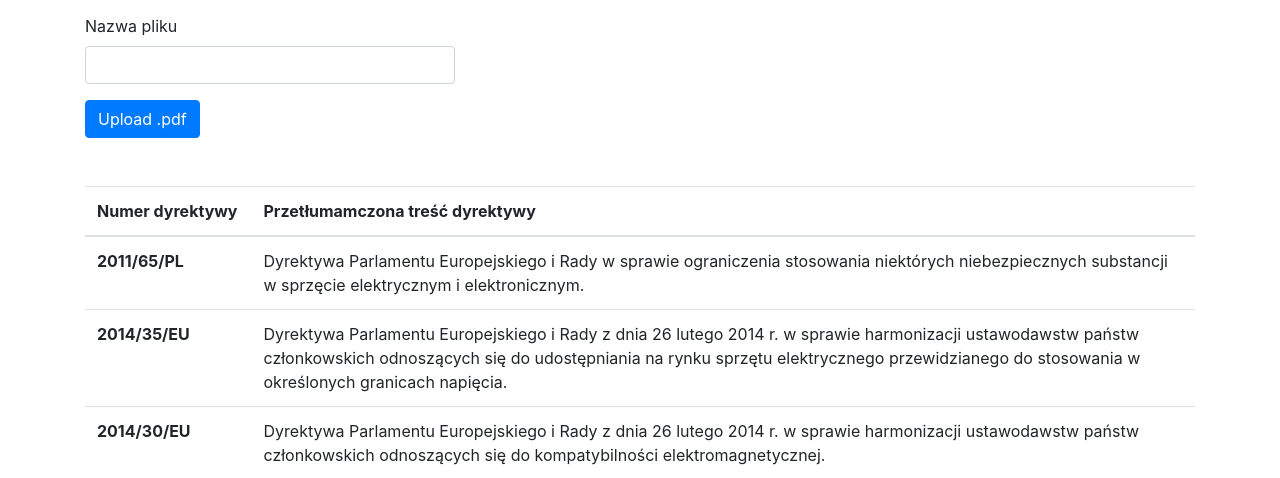
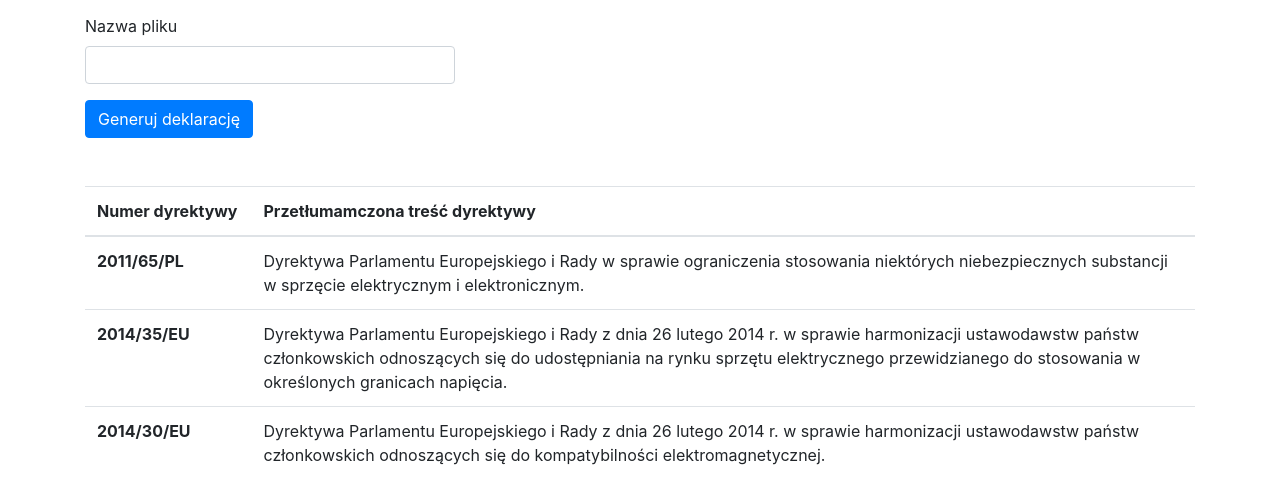
Before and after one commit to Patryk-Manaj/flask_creator_2-, a Flask app: page /upload-pdf in a window 1280 px wide. Shown: the part 1376-1854 px from the top of the page. Run offline with Flask 2, Linux system fonts and the light colour scheme; the visitor is signed in with stand-in values (Sample User, id 1); data comes from the database, SQL or seed files in the repository.

Commit message:
Update upload_pdf.html

```diff
--- a/app/templates/public/upload_pdf.html
+++ b/app/templates/public/upload_pdf.html
@@ -171,7 +171,7 @@
 
                 </div>
 
-                <button type = "submit" class = "btn btn-primary"> Upload .pdf</button>
+                <button type = "submit" class = "btn btn-primary">Generuj deklarację</button>
 
             </form>
 
```
